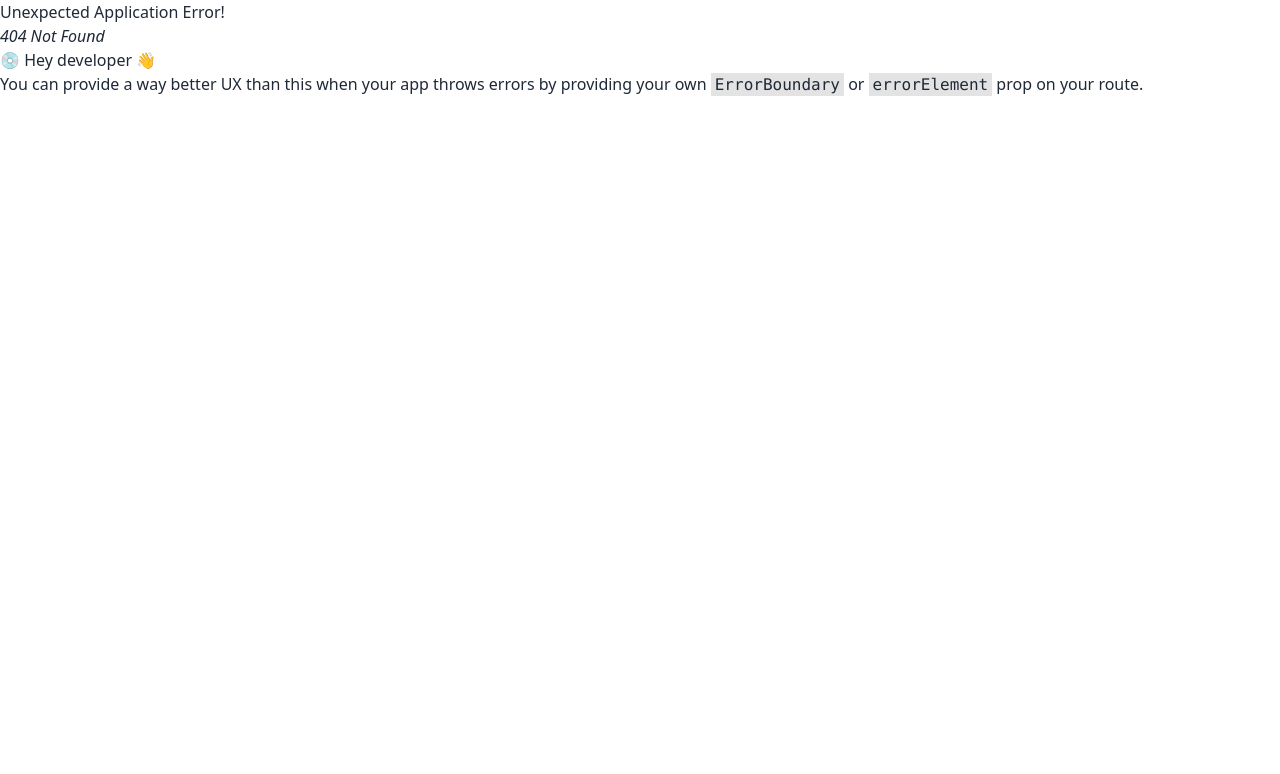
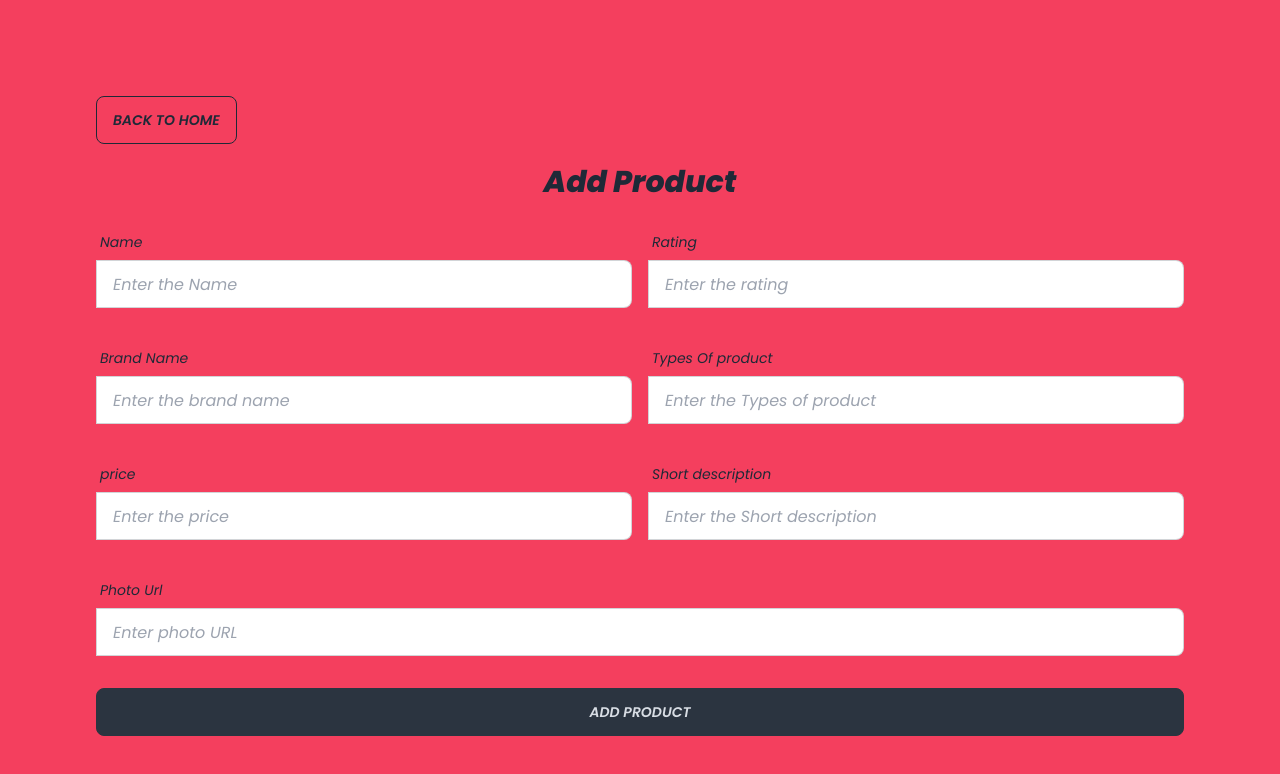
Before and after one commit to Sharifalmahmudjamil/Automotive-Client-Site-Repo, a React (Vite) app: page /addProduct in a window 1280 px wide. Before the commit this address had no page. Shown: the top 774 px of the page. Built offline with nearby package versions, Linux system fonts and the light colour scheme.

Commit message:
automotive website adding categories

```diff
--- a/package.json
+++ b/package.json
@@ -10,12 +10,14 @@
     "preview": "vite preview"
   },
   "dependencies": {
+    "aos": "^2.3.4",
     "localforage": "^1.10.0",
     "match-sorter": "^6.3.1",
     "react": "^18.2.0",
     "react-dom": "^18.2.0",
     "react-router-dom": "^6.17.0",
-    "sort-by": "^1.2.0"
+    "sort-by": "^1.2.0",
+    "sweetalert2": "^11.7.32"
   },
   "devDependencies": {
     "@types/react": "^18.2.15",
--- /dev/null
+++ b/src/BrandPage/Toyota/Toyota.jsx
@@ -0,0 +1,30 @@
+import { useLoaderData, useParams } from "react-router-dom";
+// import CardToyota from "./CardToyota/CardToyota";
+
+
+const Toyota = () => {
+
+    const {brandName}=useParams();
+    console.log(brandName);
+    const loadedData=useLoaderData();
+    console.log(loadedData);
+
+    const products = loadedData.filter(product=>product.brandName===brandName);
+    console.log(products);
+
+    return (
+
+        <div>
+            <h2>name: {brandName}</h2>
+            {
+                products.map(data=> <div  key={data._id}>
+                <h2>{data.name}</h2>
+                <img src={data.photo} alt="" /> </div>)
+            }
+
+        </div>
+
+    );
+};
+
+export default Toyota;
--- /dev/null
+++ b/src/Pages/AddProduct/AddProduct.jsx
@@ -0,0 +1,135 @@
+import { Link } from "react-router-dom";
+import Swal from 'sweetalert2'
+
+
+const AddProduct = () => {
+    const handleAddCar=e=>{
+        e.preventDefault();
+        const form=e.target;
+        const name=form.name.value;
+        const rating=form.rating.value;
+        const brandName=form.brand.value;
+        const TypesOfProduct=form.product.value;
+        const price=form.price.value;
+        const description= form.description.value;
+        const photo=form.photo.value;
+
+        const newCar={name,rating,brandName,TypesOfProduct,price,description,photo}
+        console.log(newCar);
+
+        // send data to server
+        fetch("http://localhost:5000/cars",{
+            method:'POST',
+            headers:{
+                'content-type':'application/json'
+            },
+            body:JSON.stringify(newCar)
+        })
+        .then(res=>res.json())
+        .then(data=>{
+            console.log(data);
+            if(data.insertedId){
+                Swal.fire({
+                    title: 'Success!',
+                    text: 'User Added SuccessFully',
+                    icon: 'success',
+                    confirmButtonText: 'Closed'
+                  })
+            }
+        })
+
+    }
+    return (
+        <div>
+            <div className=" p-24 bg-rose-500">
+           <Link to="/">
+           <button className="btn lg:btn-outline mb-5">Back To Home</button>
+           </Link>
+            <h2 className="text-3xl font-extrabold text-center mb-6">Add Product</h2>
+            <form onSubmit={handleAddCar} >
+                {/* name and quantity */}
+                <div className="md:flex mb-8">
+                <div className="form-control md:w-1/2">
+                    <label className="label">
+                        <span className="label-text">Name</span>
+                    </label>
+                    <label className="input-group">
+
+                        <input type="text" name="name" placeholder="Enter the Name" className="input input-bordered w-full" />
+                    </label>
+                    </div>
+                <div className="form-control md:w-1/2 ml-4">
+                    <label className="label">
+                        <span className="label-text">Rating</span>
+                    </label>
+                    <label className="input-group">
+
+                        <input type="text" name="rating" placeholder="Enter the rating" className="input input-bordered w-full" />
+                    </label>
+                    </div>
+                </div>
+                {/* Supplier and test row */}
+                <div className="md:flex mb-8">
+                <div className="form-control md:w-1/2">
+                    <label className="label">
+                        <span className="label-text">Brand Name</span>
+                    </label>
+                    <label className="input-group">
+
+                        <input type="text" name="brand" placeholder="Enter the brand name" className="input input-bordered w-full" />
+                    </label>
+                    </div>
+                <div className="form-control md:w-1/2 ml-4">
+                    <label className="label">
+                        <span className="label-text">Types Of product</span>
+                    </label>
+                    <label className="input-group">
+
+                        <input type="text" name="product" placeholder="Enter the Types of product" className="input input-bordered w-full" />
+                    </label>
+                    </div>
+                </div>
+                {/* Category and details row */}
+                <div className="md:flex mb-8">
+                <div className="form-control md:w-1/2">
+                    <label className="label">
+                        <span className="label-text">price</span>
+                    </label>
+                    <label className="input-group">
+
+                        <input type="text" name="price" placeholder="Enter the price" className="input input-bordered w-full" />
+                    </label>
+                    </div>
+                <div className="form-control md:w-1/2 ml-4">
+                    <label className="label">
+                        <span className="label-text"> Short description</span>
+                    </label>
+                    <label className="input-group">
+
+                        <input type="text" name="description" placeholder="Enter the Short description" className="input input-bordered w-full" />
+                    </label>
+                    </div>
+                </div>
+                {/* photo Url row */}
+                <div className="mb-8">
+                <div className="form-control w-full">
+                    <label className="label">
+                        <span className="label-text">Photo Url</span>
+                    </label>
+                    <label className="input-group">
+
+                        <input type="text" name="photo" placeholder="Enter photo URL" className="input input-bordered w-full" />
+                    </label>
+                    </div>
+
+                </div>
+
+                <input type="submit" value="Add Product" className="btn btn-block btn-neutral" />
+            </form>
+        </div>
+
+        </div>
+    );
+};
+
+export default AddProduct;
--- a/src/Pages/Banner/Banner.jsx
+++ b/src/Pages/Banner/Banner.jsx
@@ -1,13 +1,19 @@
+import Aos from "aos";
 
+import 'aos/dist/aos.css'
+import { useEffect } from "react";
 
 const Banner = () => {
+  useEffect(()=>{
+    Aos.init()
+  },[])
     return (
-        <div>
+        <div  data-aos="fade-left">
           <div className="hero min-h-screen" style={{backgroundImage: 'url(https://i.ibb.co/tDqQtTs/Background-home.png)'}}>
   <div className="hero-overlay bg-opacity-30"></div>
   <div className=" text-start ">
     <div className="max-w-md">
-      <h1 className="mb-8 text-5xl lg:-ml-96 font-bold ">All <span className="text-rose-700">Car</span> Are Here</h1>
+      <h1 className="mb-8 text-5xl lg:-ml-96 font-bold ">All <span className="text-rose-500">Car</span> Are Here</h1>
       <p className="mb-10 lg:-ml-96 text-rose-500 font-semibold">Where Excellence Drives Every Mile.Unleash the Journey with Top Car
       Brands and Exceptional Services.</p>
 
--- /dev/null
+++ b/src/Pages/CarCads/CardCars.jsx
@@ -0,0 +1,22 @@
+/* eslint-disable react/prop-types */
+
+
+
+
+const CardCars = ({car}) => {
+
+  const {brand,image}=car;
+    return (
+        <div  className="mt-6">
+            <div className="card  bg-base-100 shadow-xl ">
+  <figure><img src={image} alt="" /></figure>
+  <div className="card-body">
+     <h2 className=" text-2xl text-rose-500 font-semibold text-center"> {brand}</h2>
+
+  </div>
+</div>
+        </div>
+    );
+};
+
+export default CardCars;
--- /dev/null
+++ b/src/Pages/Category/PopularCategories.jsx
@@ -0,0 +1,34 @@
+import { Link, useLoaderData } from "react-router-dom";
+
+
+import { useState } from "react";
+import CardCars from "../CarCads/CardCars";
+
+
+const PopularCategories = () => {
+    const cars=useLoaderData();
+    console.log(cars);
+    // eslint-disable-next-line no-unused-vars
+    const[brands,setBrands]=useState(cars);
+
+    return (
+        <div className="mb-6">
+            <h1 className="text-5xl text-center">Popular <span className="text-rose-500">Categories</span></h1>
+
+      <div className="grid grid-cols-1 lg:grid-cols-3 gap-5  mx-auto container" >
+      {
+            brands.map(car=>
+            <Link to={`/brand/${car.brandName}`}
+
+                key={car._id}
+                car={car}>
+                    <CardCars car={car}></CardCars>
+
+                </Link>)
+          }
+      </div>
+        </div>
+    );
+};
+
+export default PopularCategories;
--- a/src/Pages/Home/Home.jsx
+++ b/src/Pages/Home/Home.jsx
@@ -1,4 +1,6 @@
 import Banner from "../Banner/Banner";
+import PopularCategories from "../Category/PopularCategories";
+
 import Footer from "../Footer/Footer";
 import Navbar from "../Navber/Navbar";
 
@@ -9,6 +11,7 @@ const Home = () => {
 
             <Navbar></Navbar>
             <Banner></Banner>
+            <PopularCategories></PopularCategories>
             <Footer></Footer>
         </div>
     );
--- a/src/main.jsx
+++ b/src/main.jsx
@@ -9,6 +9,9 @@ import {
 } from "react-router-dom";
 import Root from './Root/Root';
 import Home from './Pages/Home/Home';
+import AddProduct from './Pages/AddProduct/AddProduct';
+import PopularCategories from './Pages/Category/PopularCategories';
+import Toyota from './BrandPage/Toyota/Toyota';
 
 const router = createBrowserRouter([
   {
@@ -17,8 +20,25 @@ const router = createBrowserRouter([
     children:[
       {
         path:"/",
-        element:<Home></Home>
+        element:<Home></Home>,
+        // loader:()=>fetch('http://localhost:5000/cars')
+        loader:()=>fetch("/brand.json")
       },
+      {
+          path:"/",
+          element:<PopularCategories></PopularCategories>,
+
+
+      },
+      {
+        path:"/addProduct",
+        element:<AddProduct></AddProduct>
+      },
+      {
+        path: "/brand/:brandName",
+        element:<Toyota></Toyota>,
+        loader:()=>fetch(`http://localhost:5000/cars`)
+      }
 
     ]
   },
```
Also changed, not shown: public/brand.json (added, +31 -0 lines), 1 other file (tests, documents, lock files or other folders).
